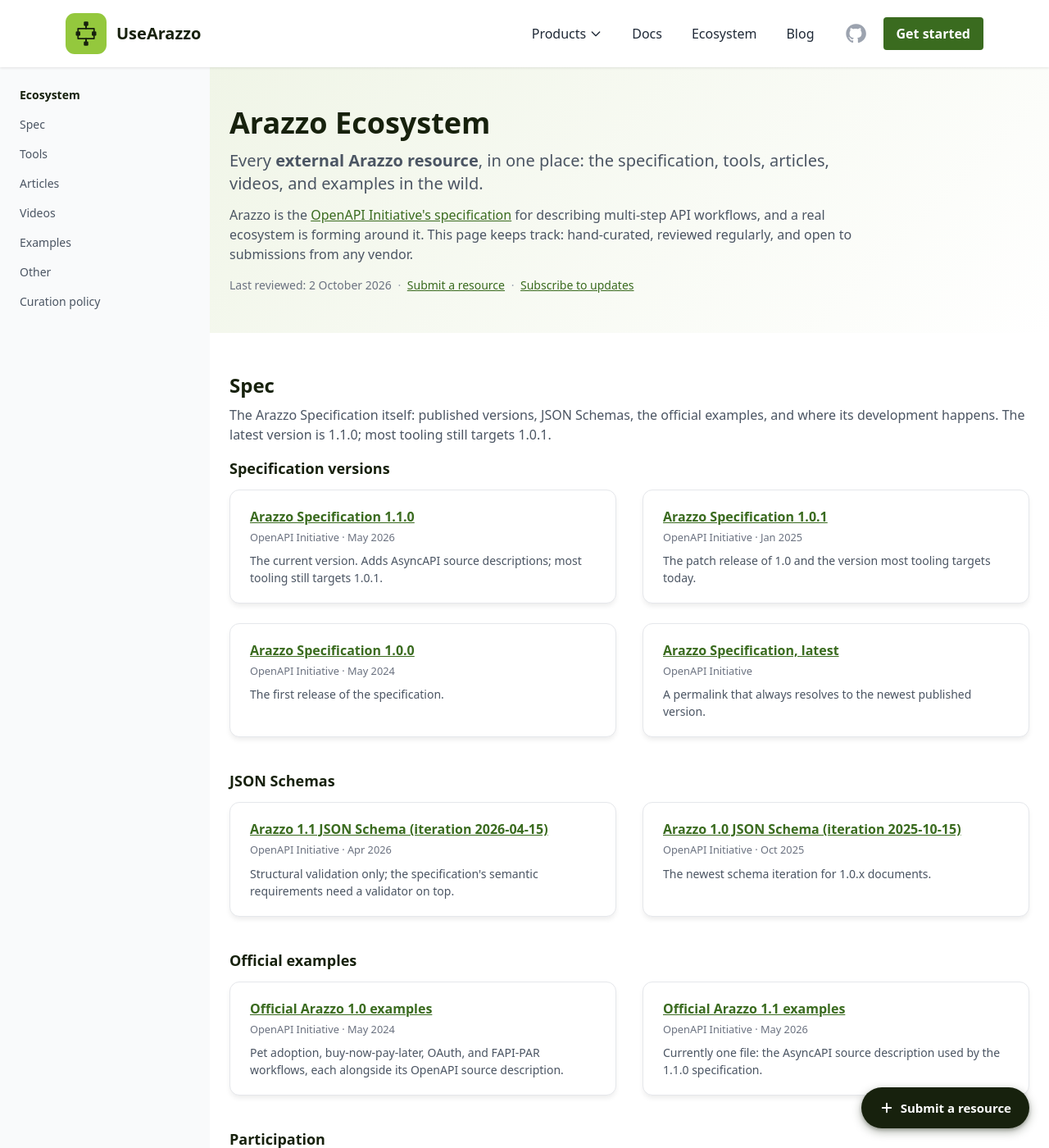
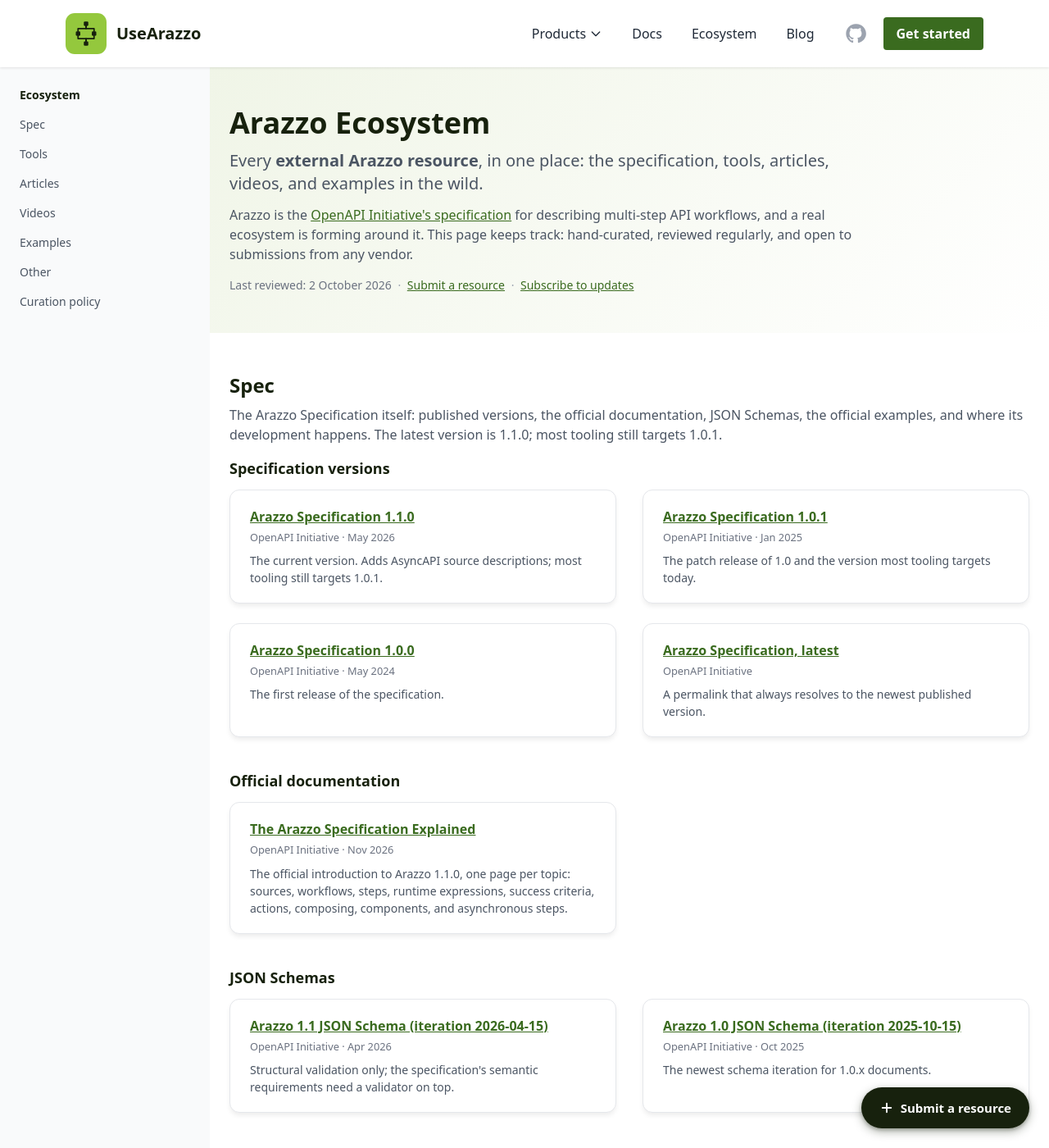
Before and after one commit to usearazzo/website, a Jekyll site: the page built from pages/ecosystem.html, in a window 1280 px wide and 1400 px high. Shown: the whole window at 82% size. Built offline with Jekyll 4.4.1, drawn with Linux system fonts in a browser that asks for light colours.

Commit message:
feat(ecosystem): list The Arazzo Specification Explained
The OpenAPI Initiative's learn.openapis.org/arazzo/ pages explain
Arazzo 1.1.0 topic by topic. Listed in the Spec section under a new
Official documentation group.

Signed-off-by: Vladimir Gorej <vladimir.gorej@gmail.com>

```diff
--- a/pages/ecosystem.html
+++ b/pages/ecosystem.html
@@ -60,7 +60,7 @@ stylesheets:
   <section id="spec" class="bg-white">
     <div class="max-w-6xl px-6 py-12">
       <h2 class="text-2xl font-bold text-primary-dark mb-2">Spec</h2>
-      <p class="text-gray-600 mb-4">The Arazzo Specification itself: published versions, JSON Schemas, the official examples, and where its development happens. The latest version is 1.1.0; most tooling still targets 1.0.1.</p>
+      <p class="text-gray-600 mb-4">The Arazzo Specification itself: published versions, the official documentation, JSON Schemas, the official examples, and where its development happens. The latest version is 1.1.0; most tooling still targets 1.0.1.</p>
 
       <div class="ecosystem-group">
         <h3>Specification versions</h3>
@@ -84,6 +84,17 @@ stylesheets:
             <a href="https://spec.openapis.org/arazzo/latest.html" target="_blank" rel="noopener noreferrer">Arazzo Specification, latest</a>
             <small>OpenAPI Initiative</small>
             <span class="note">A permalink that always resolves to the newest published version.</span>
+          </li>
+        </ul>
+      </div>
+
+      <div class="ecosystem-group">
+        <h3>Official documentation</h3>
+        <ul class="ecosystem-list">
+          <li>
+            <a href="https://learn.openapis.org/arazzo/" target="_blank" rel="noopener noreferrer">The Arazzo Specification Explained</a>
+            <small>OpenAPI Initiative &middot; Nov 2026</small>
+            <span class="note">The official introduction to Arazzo 1.1.0, one page per topic: sources, workflows, steps, runtime expressions, success criteria, actions, composing, components, and asynchronous steps.</span>
           </li>
         </ul>
       </div>
```
